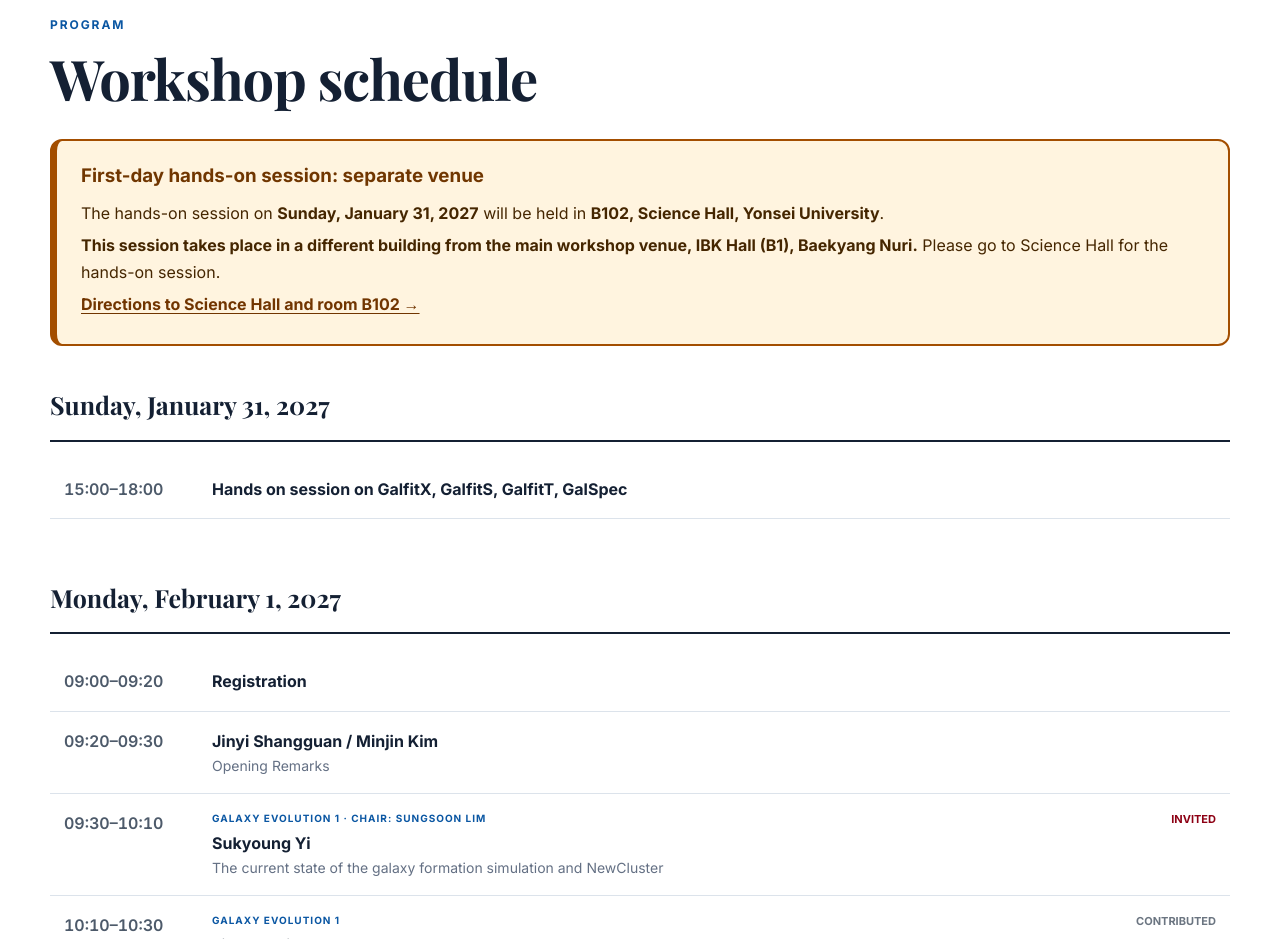
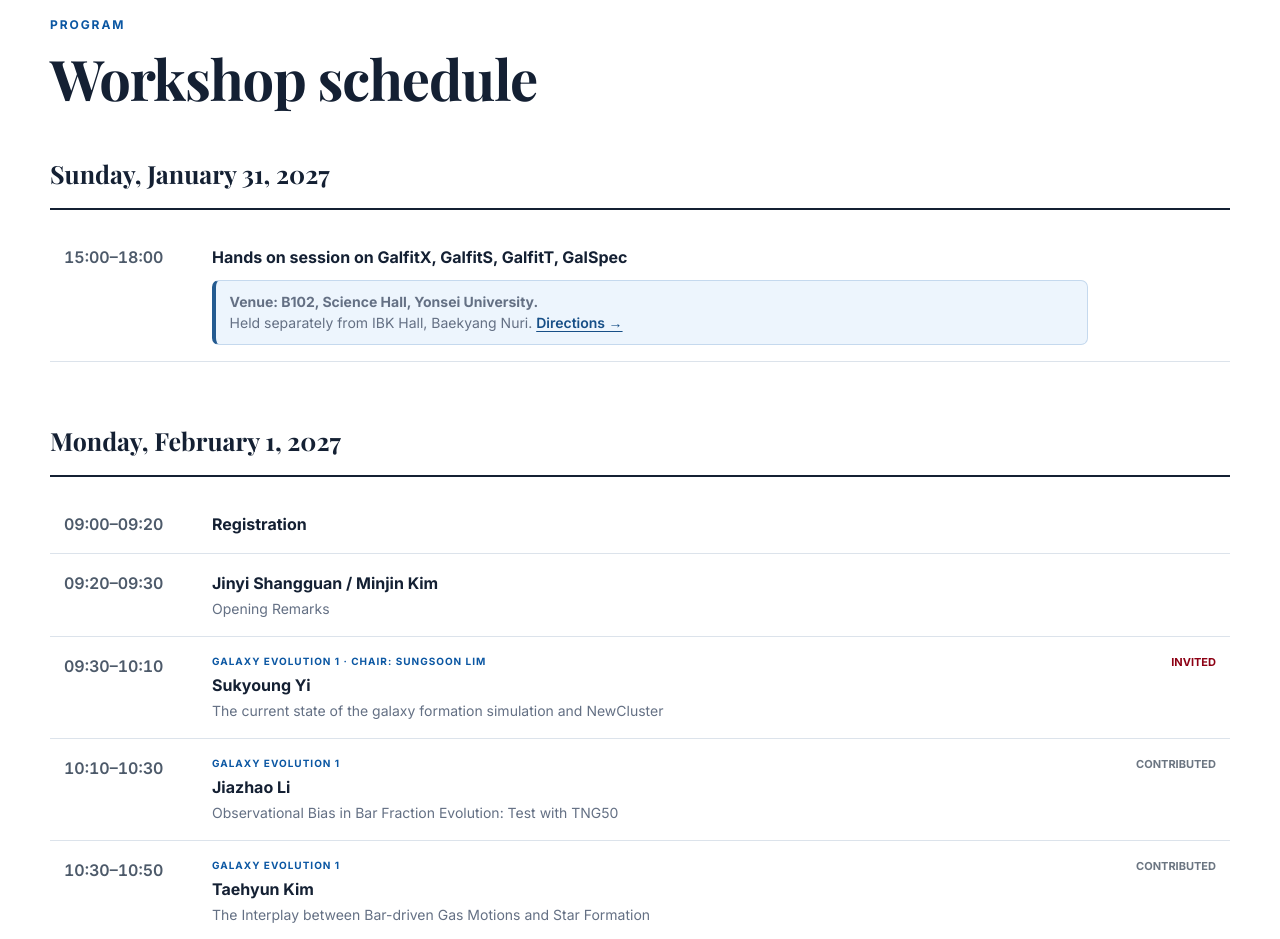
Before and after one commit to minjinkimastro/yonsei-kiaa-workshop, a plain HTML site: page index.html in a window 1280 px wide. Shown: the part 3481-4420 px from the top of the page. Drawn offline with nearby package versions, Linux system fonts and the light colour scheme.

Commit message:
Add files via upload

```diff
--- a/index.html
+++ b/index.html
@@ -10,10 +10,8 @@
   <link href="https://fonts.googleapis.com/css2?family=Inter:wght@400;500;600;700&family=Playfair+Display:wght@600;700&display=swap" rel="stylesheet">
   <link rel="stylesheet" href="styles.css" />
   <style>
-    .session-venue-notice { margin: 1rem 0 1.5rem; padding: 1.25rem 1.5rem; border: 2px solid #a34e00; border-left-width: 7px; border-radius: 12px; background: #fff4df; color: #452600; line-height: 1.65; }
-    .session-venue-notice h3 { margin: 0 0 .5rem; color: #703600; }
-    .session-venue-notice p { margin: .4rem 0; }
-    .session-venue-notice a { color: #713500; font-weight: 700; text-decoration: underline; text-underline-offset: 3px; }
+    .hands-on-venue { display: block; margin-top: .6rem; padding: .65rem .85rem; border: 1px solid #c5d9ee; border-left: 4px solid #245b91; border-radius: 7px; background: #edf5fd; color: #173f68; font-size: .9rem; line-height: 1.5; }
+    .hands-on-venue a { color: #174f87; font-weight: 600; text-decoration: underline; text-underline-offset: 3px; }
   </style>
 </head>
 <body>
@@ -111,12 +109,6 @@
           <div><p class="kicker">Program</p><h2>Workshop schedule</h2></div>
           <p class="edit-note"></p>
         </div>
-        <aside class="session-venue-notice" aria-labelledby="hands-on-venue-title">
-          <h3 id="hands-on-venue-title">First-day hands-on session: separate venue</h3>
-          <p>The hands-on session on <strong>Sunday, January 31, 2027</strong> will be held in <strong>B102, Science Hall, Yonsei University</strong>.</p>
-          <p><strong>This session takes place in a different building from the main workshop venue, IBK Hall (B1), Baekyang Nuri.</strong> Please go to Science Hall for the hands-on session.</p>
-          <p><a href="science-hall-directions.html">Directions to Science Hall and room B102 →</a></p>
-        </aside>
         <div id="program-root"></div>
       </div>
     </section>
@@ -313,12 +305,14 @@
       const ordered = [...items].sort((a,b) => (a.begin || '99:99').localeCompare(b.begin || '99:99'));
       const chairedTopics = new Set();
       const rows = ordered.map(x => {
+        const isHandsOn = date === '2027-01-31' && /^15:00/.test(x.begin || '') && /hands?[\s‐‑–—-]*on|galfit/i.test(`${x.topic || ''} ${x.name || ''} ${x.title || ''}`);
+        const venueNote = isHandsOn ? '<span class="hands-on-venue"><b>Venue: B102, Science Hall, Yonsei University.</b><br>Held separately from IBK Hall, Baekyang Nuri. <a href="science-hall-directions.html">Directions →</a></span>' : '';
         const isBreak = /break|lunch|banquet|dinner|coffee/i.test(`${x.name||''} ${x.title||''}`);
         const topic = x.topic ? `<span class="session-topic">${x.topic}${chairs[x.topic] && !chairedTopics.has(x.topic) ? ` · Chair: ${chairs[x.topic]}` : ''}</span>` : '';
         if (x.topic) chairedTopics.add(x.topic);
         return `<div class="program-row ${isBreak ? 'break-row':''}">
           <div class="time">${x.begin || ''}${x.end ? '–'+x.end : ''}</div>
-          <div class="program-main">${topic}<strong>${x.name || x.title || 'Session'}</strong>${x.title && x.name ? `<span>${x.title}</span>` : ''}</div>
+          <div class="program-main">${topic}<strong>${x.name || x.title || 'Session'}</strong>${x.title && x.name ? `<span>${x.title}</span>` : ''}${venueNote}</div>
           <div class="badge ${x.type==='I'?'invited':''}">${x.type==='I'?'Invited':x.type==='C'?'Contributed':''}</div>
         </div>`;
       }).join('');
```
